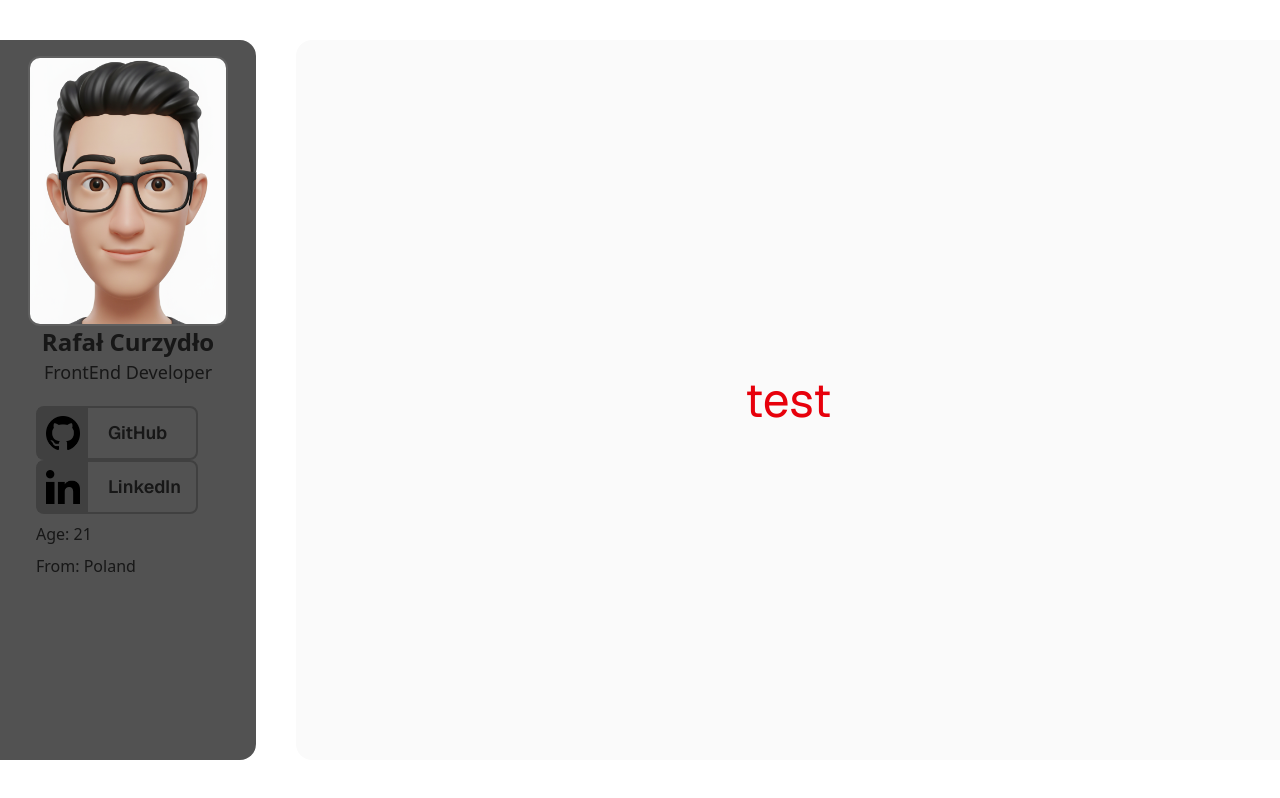
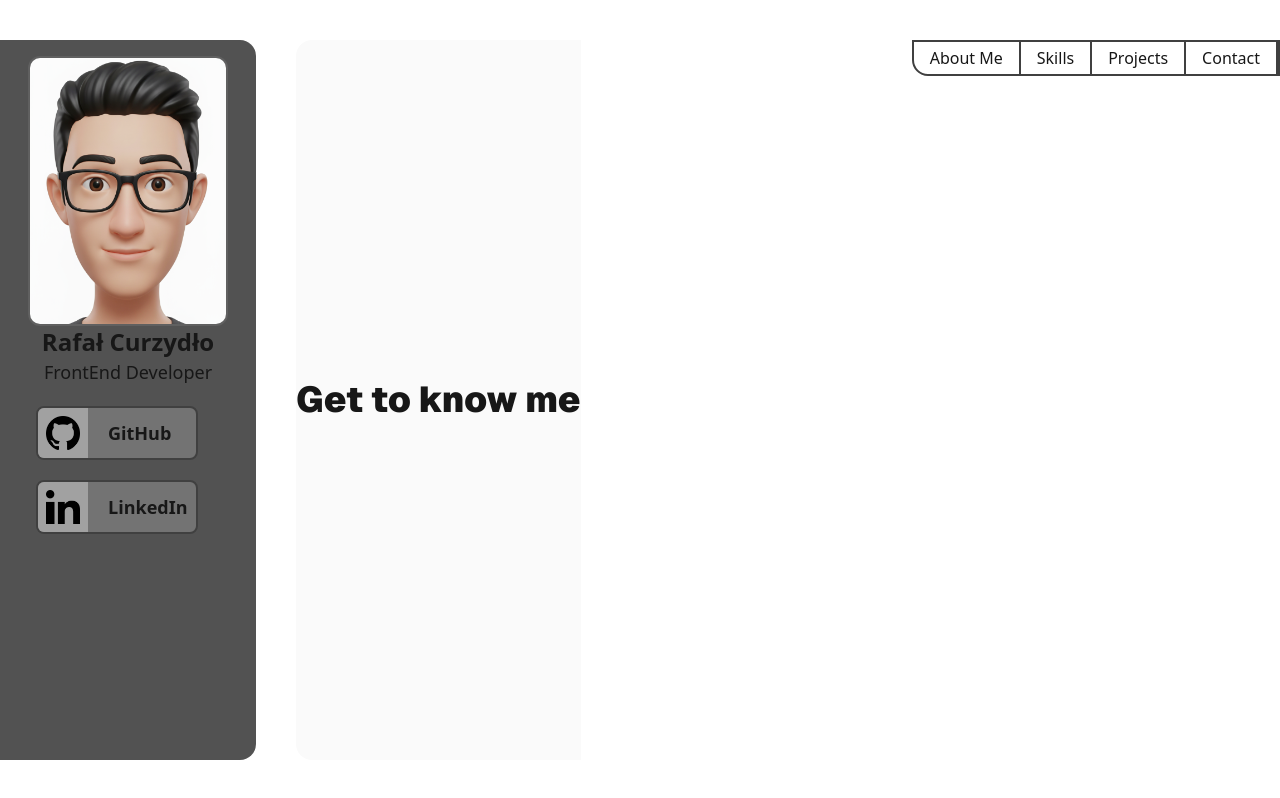
Before and after one commit to Szadolowski/Its-me, a Next.js app: page / in a window 1280 px wide. Built offline with nearby package versions, Linux system fonts and the light colour scheme.

Commit message:
Refactor layout and NavInformation components; update Home page heading

```diff
--- a/app/layout.tsx
+++ b/app/layout.tsx
@@ -5,6 +5,7 @@ import "./globals.css";
 import NavInformation from "@/components/NavInformation";
 
 import Image from "next/image";
+import Link from "next/link";
 
 const geistSans = Geist({
   variable: "--font-geist-sans",
@@ -22,6 +23,8 @@ export const metadata: Metadata = {
   title: "Create Next App",
   description: "Generated by create next app",
 };
+
+const categories = ["About Me", "Skills", "Projects", "Contact"];
 
 export default function RootLayout({
   children,
@@ -51,23 +54,24 @@ export default function RootLayout({
                 <h1 className="text-2xl font-bold">Rafał Curzydło</h1>
                 <h2 className="text-lg font-medium">FrontEnd Developer</h2>
               </div>
-              <div className="w-[90%] text-left p-5 flex flex-col h-full">
-                <div className={`${geistSans.variable} font-sans`}>
-                  <NavInformation img={"/github.png"}>GitHub</NavInformation>
-                  <NavInformation img={"/linkedin.png"}>
-                    LinkedIn
-                  </NavInformation>
-                </div>
-                <p className="mt-2 font-medium">
-                  Age: <span>21</span>
-                </p>
-                <p className="mt-2 font-medium">
-                  From: <span>Poland</span>
-                </p>
+              <div className="w-[90%] text-left p-5 flex flex-col h-full space-y-5">
+                <NavInformation img={"/github.png"}>GitHub</NavInformation>
+                <NavInformation img={"/linkedin.png"}>LinkedIn</NavInformation>
               </div>
             </main>
           </div>
-          <div className="w-full h-[90vh] rounded-l-2xl overflow-hidden">
+          <div className="w-full h-[90vh] flex justify-start items-start rounded-l-2xl overflow-hidden dark:bg-neutral-600">
+            <div className="flex flex-row absolute right-0 border-2 rounded-bl-2xl border-neutral-700 overflow-hidden ">
+              {categories.map((category) => (
+                <Link
+                  href={`${category}`}
+                  key={category}
+                  className="px-4 py-1 hover:bg-neutral-700 hover:font-bold border-r-2 border-neutral-700 hover:cursor-pointer"
+                >
+                  {category}
+                </Link>
+              ))}
+            </div>
             {children}
           </div>
         </div>
--- a/app/page.tsx
+++ b/app/page.tsx
@@ -3,7 +3,7 @@ import Image from "next/image";
 export default function Home() {
   return (
     <div className="flex items-center justify-center h-full font-sans bg-zinc-50 dark:bg-neutral-600">
-      <p className="text-5xl text-red-600">test</p>
+      <h1 className="font-black text-4xl">Get to know me</h1>
     </div>
   );
 }
--- a/components/NavInformation.tsx
+++ b/components/NavInformation.tsx
@@ -10,13 +10,13 @@ export default function NavInformation({
 }) {
   return (
     <Link href={"https://github.com/Szadolowski"} target="_blank">
-      <div className="border-2 border-neutral-700 space-x-5 flex flex-row  rounded-lg items-center">
+      <div className="border-2 border-neutral-700 bg-neutral-500 overflow-hidden space-x-5 flex flex-row  rounded-lg items-center">
         <Image
           src={img}
           alt="alt"
           width={50}
           height={10}
-          className="bg-neutral-700 p-2"
+          className="bg-neutral-400 p-2"
         />
         <p className="w-full text-lg font-semibold">{children}</p>
       </div>
```
